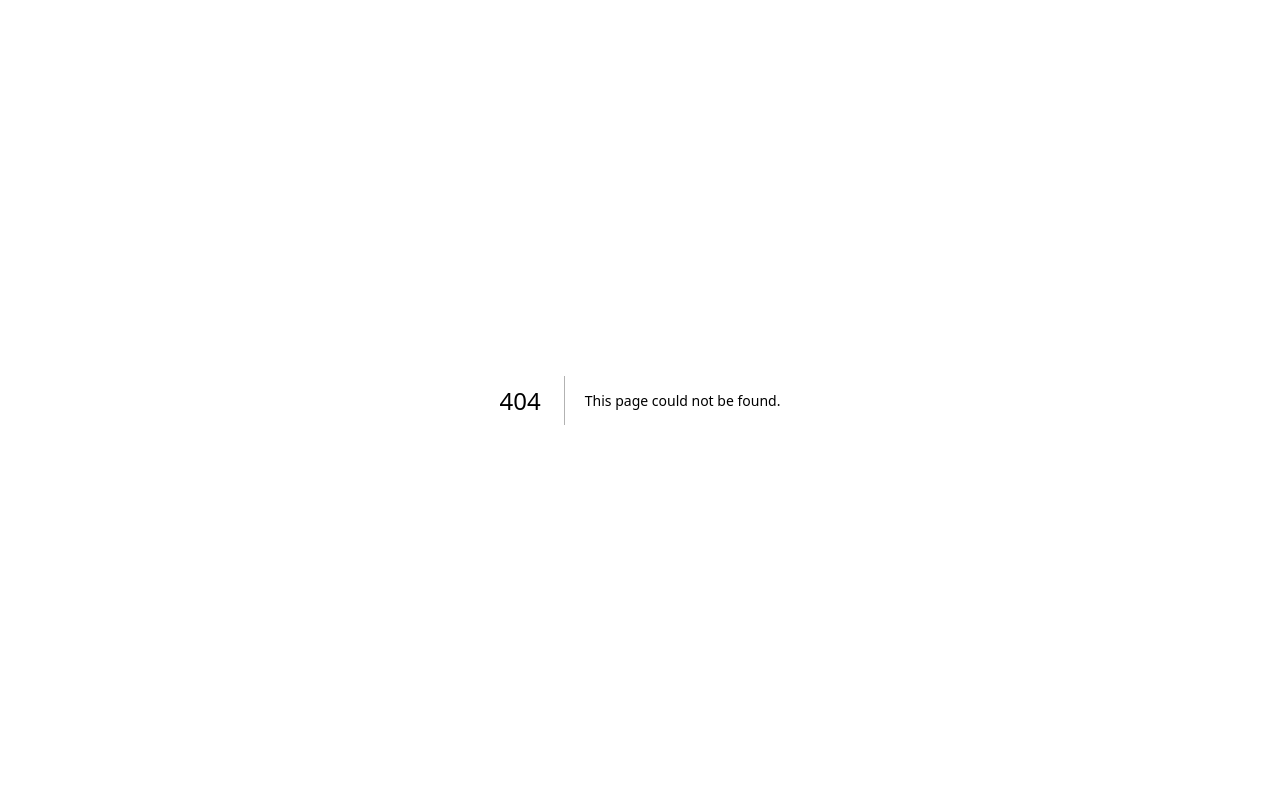
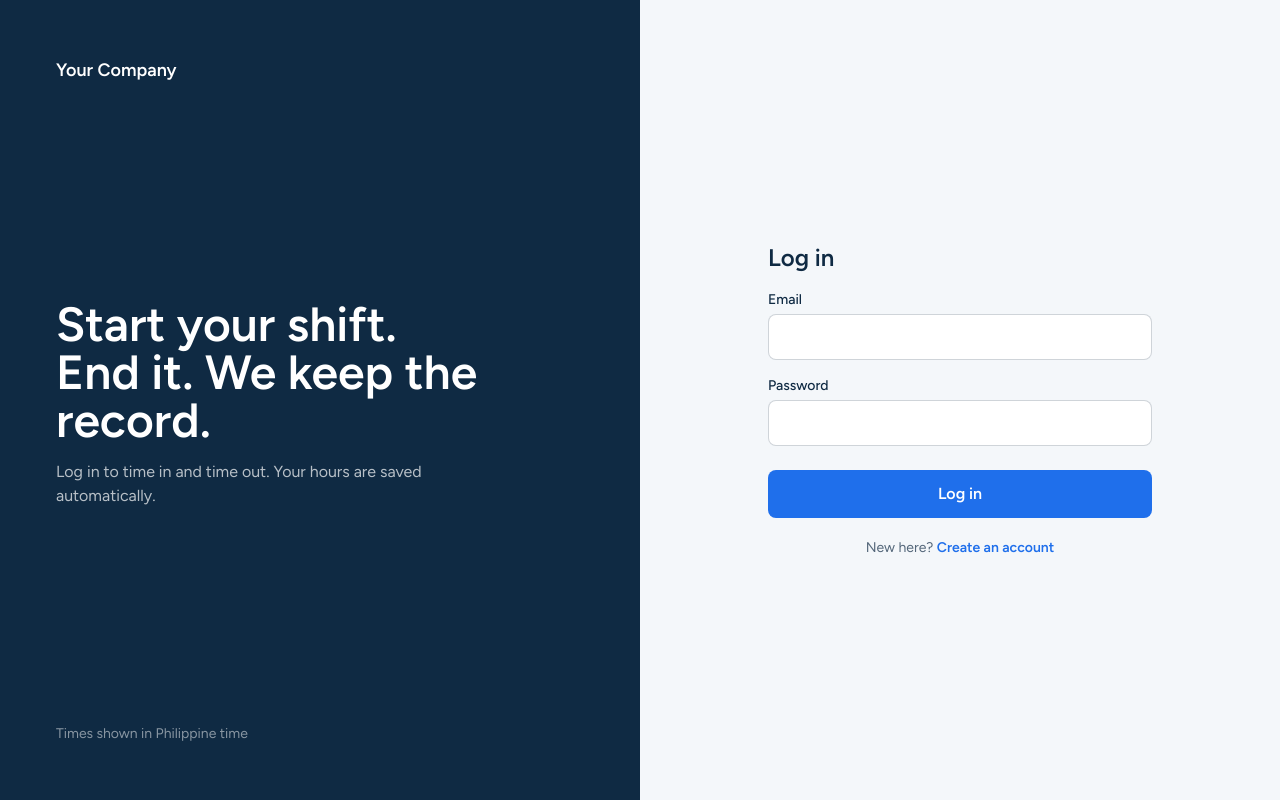
Before and after one commit to leveraidproject/attendance-app, a Next.js app: page /login in a window 1280 px wide. Before the commit this address had no page. Built offline with nearby package versions, Linux system fonts and the light colour scheme; no server answers.

Commit message:
Create page.js

```diff
--- /dev/null
+++ b/app/login/page.js
@@ -0,0 +1,161 @@
+'use client';
+
+import { useEffect, useState } from 'react';
+import { useRouter } from 'next/navigation';
+import { supabase, isConfigured } from '@/lib/supabase';
+import { COMPANY_NAME } from '@/lib/config';
+
+export default function LoginPage() {
+  const router = useRouter();
+  const [mode, setMode] = useState('signin'); // 'signin' or 'signup'
+  const [fullName, setFullName] = useState('');
+  const [email, setEmail] = useState('');
+  const [password, setPassword] = useState('');
+  const [busy, setBusy] = useState(false);
+  const [error, setError] = useState('');
+  const [notice, setNotice] = useState('');
+
+  // If already logged in, skip this page.
+  useEffect(() => {
+    supabase.auth.getSession().then(({ data }) => {
+      if (data.session) router.replace('/dashboard');
+    });
+  }, [router]);
+
+  async function handleSubmit(e) {
+    e.preventDefault();
+    setError('');
+    setNotice('');
+    setBusy(true);
+
+    if (mode === 'signin') {
+      const { error } = await supabase.auth.signInWithPassword({ email, password });
+      if (error) {
+        setError(error.message);
+        setBusy(false);
+        return;
+      }
+      router.replace('/dashboard');
+      return;
+    }
+
+    const { data, error } = await supabase.auth.signUp({
+      email,
+      password,
+      options: { data: { full_name: fullName } },
+    });
+    if (error) {
+      setError(error.message);
+      setBusy(false);
+      return;
+    }
+    if (data.session) {
+      router.replace('/dashboard');
+    } else {
+      setNotice('Account created. Check your email and click the confirmation link, then log in.');
+      setMode('signin');
+      setBusy(false);
+    }
+  }
+
+  const inputClass =
+    'mt-1 w-full rounded-lg border border-ink/20 bg-white px-3 py-2.5 text-base focus:border-brand focus:outline-none focus:ring-2 focus:ring-brand/30';
+
+  return (
+    <div className="grid min-h-screen lg:grid-cols-[1fr_1fr]">
+      <div className="flex flex-col justify-between bg-ink p-8 text-white lg:p-14">
+        <p className="text-lg font-semibold">{COMPANY_NAME}</p>
+        <div className="py-12">
+          <h1 className="text-4xl font-semibold leading-tight lg:text-5xl">
+            Start your shift.
+            <br />
+            End it. We keep the record.
+          </h1>
+          <p className="mt-4 max-w-sm text-white/70">
+            Log in to time in and time out. Your hours are saved automatically.
+          </p>
+        </div>
+        <p className="text-sm text-white/50">Times shown in Philippine time</p>
+      </div>
+
+      <div className="flex items-center justify-center p-8">
+        <form onSubmit={handleSubmit} className="w-full max-w-sm">
+          <h2 className="text-2xl font-semibold">
+            {mode === 'signin' ? 'Log in' : 'Create your account'}
+          </h2>
+
+          {!isConfigured && (
+            <p className="mt-4 rounded-lg bg-amber-100 p-3 text-sm text-amber-900">
+              The app is not connected to Supabase yet. Add the two environment settings
+              (see README), then redeploy.
+            </p>
+          )}
+
+          {mode === 'signup' && (
+            <label className="mt-6 block text-sm font-medium">
+              Full name
+              <input
+                className={inputClass}
+                value={fullName}
+                onChange={(e) => setFullName(e.target.value)}
+                required
+                autoComplete="name"
+              />
+            </label>
+          )}
+
+          <label className="mt-4 block text-sm font-medium">
+            Email
+            <input
+              type="email"
+              className={inputClass}
+              value={email}
+              onChange={(e) => setEmail(e.target.value)}
+              required
+              autoComplete="email"
+            />
+          </label>
+
+          <label className="mt-4 block text-sm font-medium">
+            Password
+            <input
+              type="password"
+              className={inputClass}
+              value={password}
+              onChange={(e) => setPassword(e.target.value)}
+              required
+              minLength={6}
+              autoComplete={mode === 'signin' ? 'current-password' : 'new-password'}
+            />
+          </label>
+
+          {error && <p className="mt-4 rounded-lg bg-red-50 p-3 text-sm text-red-800">{error}</p>}
+          {notice && <p className="mt-4 rounded-lg bg-green-50 p-3 text-sm text-green-800">{notice}</p>}
+
+          <button
+            type="submit"
+            disabled={busy}
+            className="mt-6 w-full rounded-lg bg-brand px-4 py-3 font-semibold text-white hover:bg-brand/90 focus:outline-none focus-visible:ring-2 focus-visible:ring-brand focus-visible:ring-offset-2 disabled:opacity-60"
+          >
+            {busy ? 'Please wait…' : mode === 'signin' ? 'Log in' : 'Create account'}
+          </button>
+
+          <p className="mt-5 text-center text-sm text-ink/70">
+            {mode === 'signin' ? 'New here?' : 'Already have an account?'}{' '}
+            <button
+              type="button"
+              onClick={() => {
+                setMode(mode === 'signin' ? 'signup' : 'signin');
+                setError('');
+                setNotice('');
+              }}
+              className="font-semibold text-brand hover:underline"
+            >
+              {mode === 'signin' ? 'Create an account' : 'Log in'}
+            </button>
+          </p>
+        </form>
+      </div>
+    </div>
+  );
+}
```
